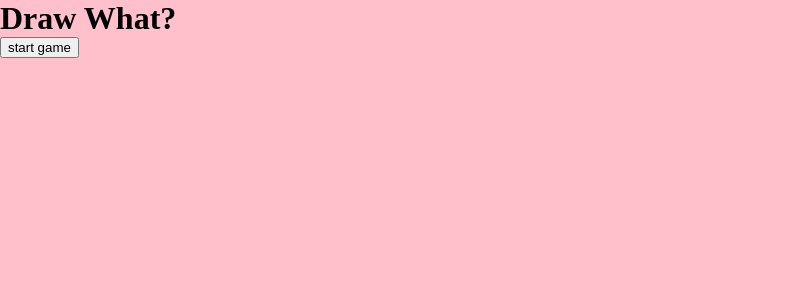
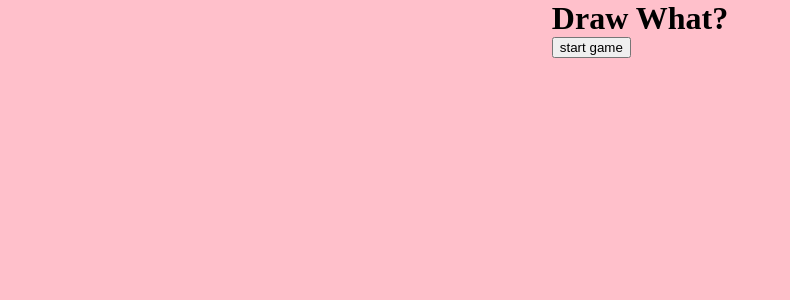
Before and after one commit to bunhojun/draw-what-svelte, a Svelte app: page / in a window 1280 px wide. Shown: the top 300 px of the page, without its empty margins (0-790 px from the left). Built offline with nearby package versions, Linux system fonts and the light colour scheme; what ml5 would draw is missing.

Commit message:
refactor

```diff
--- a/src/App.svelte
+++ b/src/App.svelte
@@ -4,21 +4,16 @@
 	import { isGameStarted } from "./stores/stores";
 </script>
 
-<main>
-	{#if $isGameStarted}
-		<GameScreen />
-	{:else}
-		<HomeScreen />
-	{/if}
-</main>
+{#if $isGameStarted}
+	<GameScreen />
+{:else}
+	<HomeScreen />
+{/if}
 
 <style>
 	:global(body) {
 		margin: 0;
 	}
-	:global(main) {
-		height: 100vh;
-	}
 	:global(li) {
 		list-style: none;
 	}
--- a/src/components/ScreenTemplate.svelte
+++ b/src/components/ScreenTemplate.svelte
@@ -7,13 +7,21 @@
 	{#if withDefaultHeader}
 		<Header />
 	{/if}
-	<slot />
+	<main class="content">
+		<div>
+			<slot />
+		</div>
+	</main>
 </div>
 
 <style>
 	.screenTemplate {
-		height: 100%;
+		height: 100vh;
 		background-color: #ffc0cb;
+	}
+	.content {
+		display: flex;
+		justify-content: center;
 	}
 	:global(h1) {
 		margin: 0;
```
